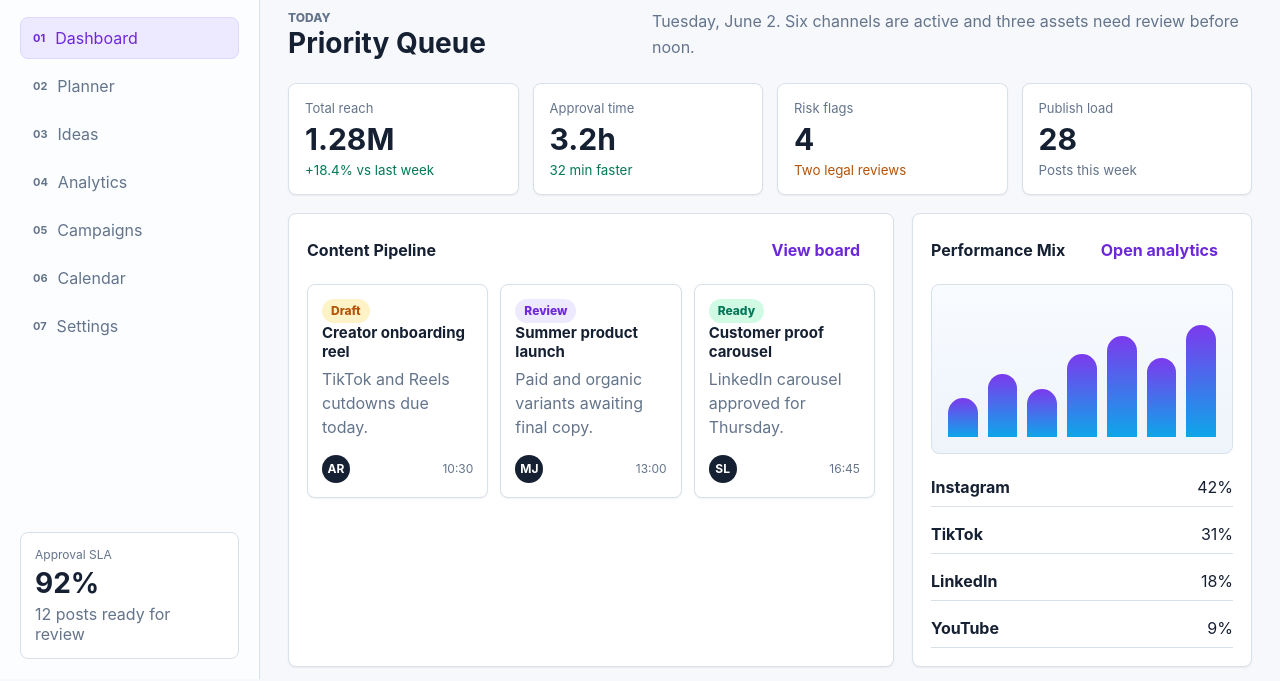
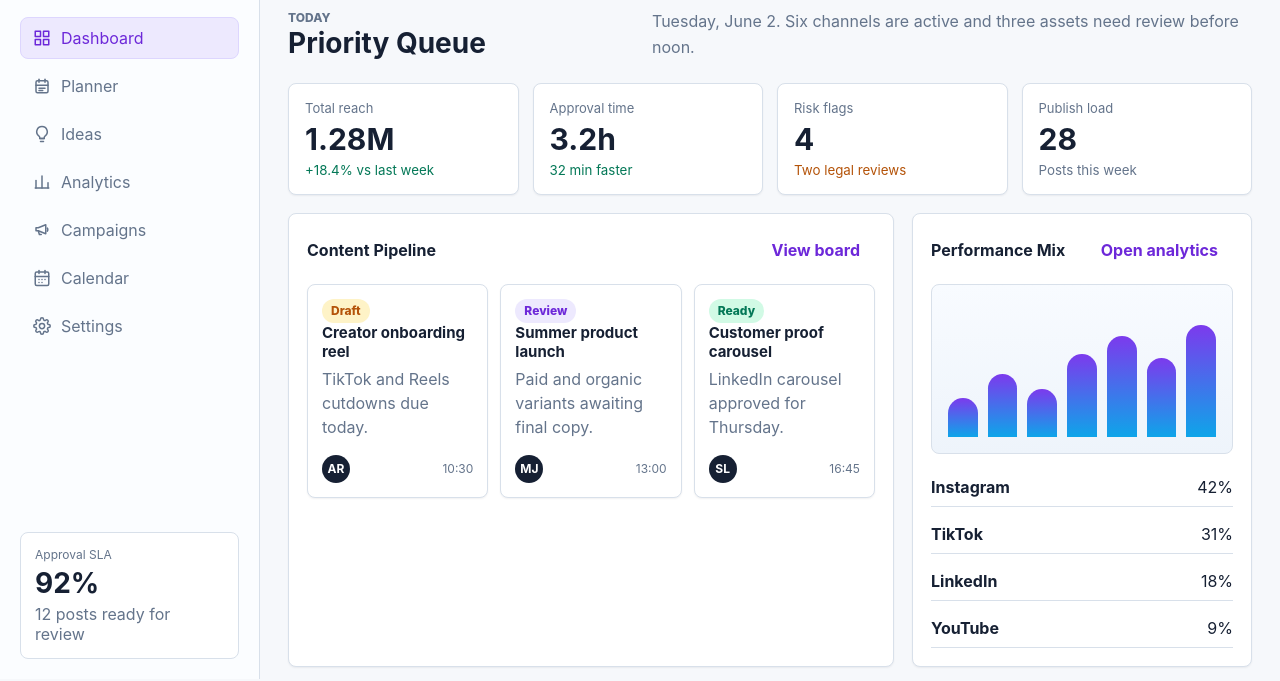
Before and after one commit to Eida27/L1011-Planly-Content-Planner, a website: page planly-improved/index.html in a window 1280 px wide. Shown: the part 121-802 px from the top of the page. Drawn offline with Linux system fonts and the light colour scheme.

Commit message:
feat: replace numbered sidebar markers with icons for improved navigation

```diff
--- a/planly-improved/index.html
+++ b/planly-improved/index.html
@@ -25,31 +25,69 @@
 
         <nav class="nav-list" role="tablist" aria-label="Planly sections">
           <button class="nav-item is-active" type="button" data-view="dashboard" role="tab" aria-selected="true">
-            <span>01</span>
+            <svg class="nav-icon" viewBox="0 0 24 24" aria-hidden="true">
+              <rect x="3" y="3" width="7" height="7"></rect>
+              <rect x="14" y="3" width="7" height="7"></rect>
+              <rect x="3" y="14" width="7" height="7"></rect>
+              <rect x="14" y="14" width="7" height="7"></rect>
+            </svg>
             Dashboard
           </button>
           <button class="nav-item" type="button" data-view="planner" role="tab" aria-selected="false">
-            <span>02</span>
+            <svg class="nav-icon" viewBox="0 0 24 24" aria-hidden="true">
+              <rect x="4" y="5" width="16" height="16" rx="2"></rect>
+              <path d="M8 3v4"></path>
+              <path d="M16 3v4"></path>
+              <path d="M4 11h16"></path>
+              <path d="M8 15h8"></path>
+              <path d="M8 18h5"></path>
+            </svg>
             Planner
           </button>
           <button class="nav-item" type="button" data-view="ideas" role="tab" aria-selected="false">
-            <span>03</span>
+            <svg class="nav-icon" viewBox="0 0 24 24" aria-hidden="true">
+              <path d="M9 18h6"></path>
+              <path d="M10 22h4"></path>
+              <path d="M12 2a7 7 0 0 0-4 12.75c.6.42 1 1.1 1 1.85V18h6v-1.4c0-.75.4-1.43 1-1.85A7 7 0 0 0 12 2Z"></path>
+            </svg>
             Ideas
           </button>
           <button class="nav-item" type="button" data-view="analytics" role="tab" aria-selected="false">
-            <span>04</span>
+            <svg class="nav-icon" viewBox="0 0 24 24" aria-hidden="true">
+              <path d="M4 20V10"></path>
+              <path d="M12 20V4"></path>
+              <path d="M20 20v-7"></path>
+              <path d="M3 20h18"></path>
+            </svg>
             Analytics
           </button>
           <button class="nav-item" type="button" data-view="campaigns" role="tab" aria-selected="false">
-            <span>05</span>
+            <svg class="nav-icon" viewBox="0 0 24 24" aria-hidden="true">
+              <path d="M4 13h3l10 4V5L7 9H4v4Z"></path>
+              <path d="M7 13l1.5 5H11"></path>
+              <path d="M19 9.5c1 .8 1 3.2 0 4"></path>
+            </svg>
             Campaigns
           </button>
           <button class="nav-item" type="button" data-view="calendar" role="tab" aria-selected="false">
-            <span>06</span>
+            <svg class="nav-icon" viewBox="0 0 24 24" aria-hidden="true">
+              <rect x="3" y="4" width="18" height="18" rx="2"></rect>
+              <path d="M8 2v4"></path>
+              <path d="M16 2v4"></path>
+              <path d="M3 10h18"></path>
+              <path d="M8 14h.01"></path>
+              <path d="M12 14h.01"></path>
+              <path d="M16 14h.01"></path>
+              <path d="M8 18h.01"></path>
+              <path d="M12 18h.01"></path>
+            </svg>
             Calendar
           </button>
           <button class="nav-item" type="button" data-view="settings" role="tab" aria-selected="false">
-            <span>07</span>
+            <svg class="nav-icon" viewBox="0 0 24 24" aria-hidden="true">
+              <path d="M12 15.5a3.5 3.5 0 1 0 0-7 3.5 3.5 0 0 0 0 7Z"></path>
+              <path d="M19.4 15a1.65 1.65 0 0 0 .33 1.82l.06.06a2 2 0 1 1-2.83 2.83l-.06-.06A1.65 1.65 0 0 0 15 19.4a1.65 1.65 0 0 0-1 1.51V21a2 2 0 1 1-4 0v-.09A1.65 1.65 0 0 0 9 19.4a1.65 1.65 0 0 0-1.82.33l-.06.06a2 2 0 1 1-2.83-2.83l.06-.06A1.65 1.65 0 0 0 4.6 15a1.65 1.65 0 0 0-1.51-1H3a2 2 0 1 1 0-4h.09A1.65 1.65 0 0 0 4.6 9a1.65 1.65 0 0 0-.33-1.82l-.06-.06a2 2 0 1 1 2.83-2.83l.06.06A1.65 1.65 0 0 0 9 4.6a1.65 1.65 0 0 0 1-1.51V3a2 2 0 1 1 4 0v.09A1.65 1.65 0 0 0 15 4.6a1.65 1.65 0 0 0 1.82-.33l.06-.06a2 2 0 1 1 2.83 2.83l-.06.06A1.65 1.65 0 0 0 19.4 9a1.65 1.65 0 0 0 1.51 1H21a2 2 0 1 1 0 4h-.09A1.65 1.65 0 0 0 19.4 15Z"></path>
+            </svg>
             Settings
           </button>
         </nav>
--- a/planly-improved/styles.css
+++ b/planly-improved/styles.css
@@ -136,9 +136,15 @@ button {
   border-radius: var(--radius);
 }
 
-.nav-item span {
-  font-size: 11px;
-  font-weight: 700;
+.nav-icon {
+  flex: 0 0 18px;
+  width: 18px;
+  height: 18px;
+  fill: none;
+  stroke: currentColor;
+  stroke-width: 2;
+  stroke-linecap: round;
+  stroke-linejoin: round;
 }
 
 .nav-item:hover,
```
Also changed, not shown: tests/planly-improved.test.mjs (+8 -0 lines).
